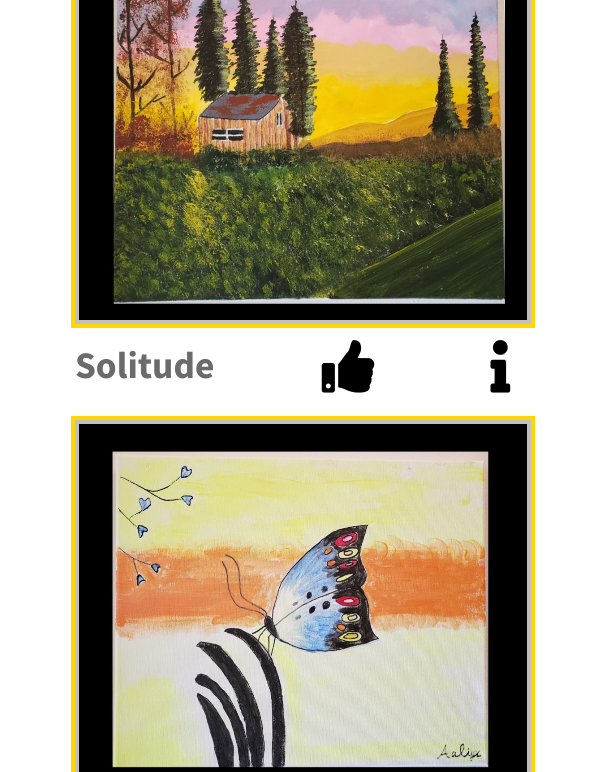
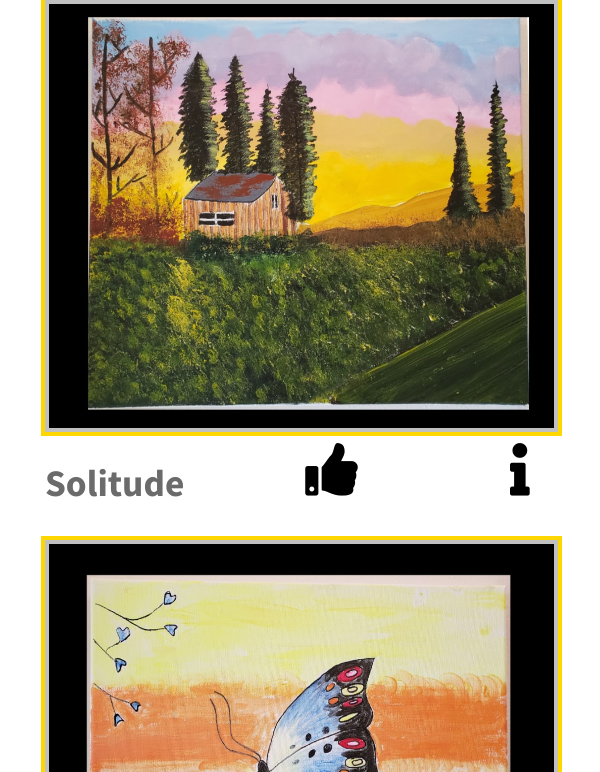
Before and after one commit to 77063code/aaliya-gallery, a website: page public/index.html in a window 600 px wide. Shown: the part 617-1389 px from the top of the page. Drawn offline with nearby package versions, Linux system fonts and the light colour scheme; no server answers.

Commit message:
Changed the like error messages a bit and also made the styling better formatted

```diff
--- a/public/css/style.css
+++ b/public/css/style.css
@@ -108,7 +108,7 @@ body {
 
 .img {
     width: 95%;
-    height: 85%;
+    height: 80%;
     margin: 1rem 1rem 0 1rem;
     border: .3rem solid silver;
     outline: .3rem solid gold;
@@ -125,8 +125,7 @@ body {
 /* Image stats */
 .img__stats {
     width: calc(95% - .3rem);
-    /* height: 11%;*/
-    height: calc(15% -1rem -.3rem);
+    height: calc(20% - 1.3rem);
     padding-top: 0.5rem;
     display: -webkit-box;
     display: -ms-flexbox;
@@ -139,11 +138,23 @@ body {
         -ms-flex-pack: justify;
             justify-content: space-between;
     position:absolute;
-    top: 89%;
+    top: calc(80% + 1.3rem);
     left: 0;
     color: #6c6b6b;
     font-size: 1.8rem;
 }
+
+.img__stats h4 {
+    font-size: 2.5rem;
+    padding-top: 1rem;
+}
+
+.img__stats h5 {
+    font-size: 2rem;
+    padding-top: 1rem;
+}
+
+
 .likes {
     display: -webkit-box;
     display: -ms-flexbox;
@@ -156,10 +167,6 @@ body {
     padding-left: .5rem;
 }
 
-/*.fa-thumbs-up, .fa-info, fa-arrow-circle-left {
-    z-index:99;
-}*/
-
 .btn-info, .btn-thumbs-up, .btn-close-information {
     width: 3rem;
     background-color: #fff;
@@ -171,6 +178,9 @@ body {
     outline: 0;
 }
 
+.fa-thumbs-up, .fa-info, .fa-arrow-circle-left {
+        font-size: 2.5rem;
+}
 
 .fa-thumbs-up:hover, .fa-info:hover, .fa-arrow-circle-left:hover {
     cursor: pointer
@@ -185,7 +195,7 @@ body {
         -ms-flex-pack: center;
             justify-content: center;
     position:absolute;
-    top: 96%;
+    top: calc(100% - 1.3rem);
     left: 0;
     color: red;
     font-size: 1.2rem;
@@ -397,7 +407,7 @@ i.fa-google {
 }
 
 
-@media only screen and (max-width: 400px) {
+@media only screen and (max-width: 600px) {
     html {
         font-size: calc(100vw / 40);
     }
@@ -411,21 +421,9 @@ i.fa-google {
         height: 90vw;
     }
 
-    .img {
-        height: 80%;
-    }
 
-    .img__stats {
-        height: calc(20% -1rem -.3rem);
-        top: 85%;
-    }
-
-    .img__stats h4 {
-        font-size: 2.5rem;
-    }
-
-    .img__stats h5 {
-        font-size: 2rem;
+    .btn-info, .btn-thumbs-up, .btn-close-information {
+        width: 4rem;
     }
 
     .fa-thumbs-up, .fa-info, .fa-arrow-circle-left {
@@ -433,62 +431,24 @@ i.fa-google {
     }
 }
 
-@media only screen and (min-width: 401px) and (max-width:600px) {
-    html {
-        font-size: calc(100vw / 40);
-    }
-    .gallery {
-        -webkit-box-pack: center;
-            -ms-flex-pack: center;
-                justify-content: center;
-    }
-    .image {
-        width: 80vw;
-        height: 80vw;
-    }
-
-    .img {
-        height: 80%;
-    }
-
-    .img__stats {
-        height: calc(20% -1rem -.3rem);
-        top: 85%;
-    }
-
-    .img__stats h4 {
-        font-size: 2.5rem;
-    }
-
-    .img__stats h5 {
-        font-size: 2rem;
-    }
-
-    .fa-thumbs-up, .fa-info, .fa-arrow-circle-left {
-        font-size: 3.5rem;
-    }
-
-
-
-
-
-}
-
-
-
-
 
 @media only screen and (min-width: 601px) and (max-width:959px) {
-
     .gallery {
         -webkit-box-pack: justify;
             -ms-flex-pack: justify;
                 justify-content: space-between;
     }
-
     .image {
         width: 48vw;
         height: 48vw;
+    }
+    .img__stats h4 {
+        font-size: 2rem;
+        padding-top: .3rem;
+    }
+    .img__stats h5 {
+        font-size: 1.5rem;
+        padding-top: .3rem;
     }
 }
 
@@ -503,4 +463,12 @@ i.fa-google {
         width: 480px;
         height: 480px;
     }
+
+     .btn-info, .btn-thumbs-up, .btn-close-information {
+        width: 4rem;
+    }
+
+    .fa-thumbs-up, .fa-info, .fa-arrow-circle-left {
+        font-size: 3.5rem;
+    }
 }
--- a/public/js/app.js
+++ b/public/js/app.js
@@ -16,8 +16,8 @@ Array.from($thumbsupclassname).forEach((element) => {
 
     const response = await fetch('/like/' + img)
 
-    if (response.status === 401) {              element.parentElement.parentElement.nextElementSibling.textContent = 'Please authenticate before using this feature'
-    } else if (response.status === 360) {        element.parentElement.parentElement.nextElementSibling.textContent = 'You have already given a thumbs up to this image';
+    if (response.status === 401) {              element.parentElement.parentElement.nextElementSibling.textContent = 'Please login before using this feature'
+    } else if (response.status === 360) {        element.parentElement.parentElement.nextElementSibling.textContent = 'You can only click once per image';
     }
     else  {
         let like = await response.json()
```
